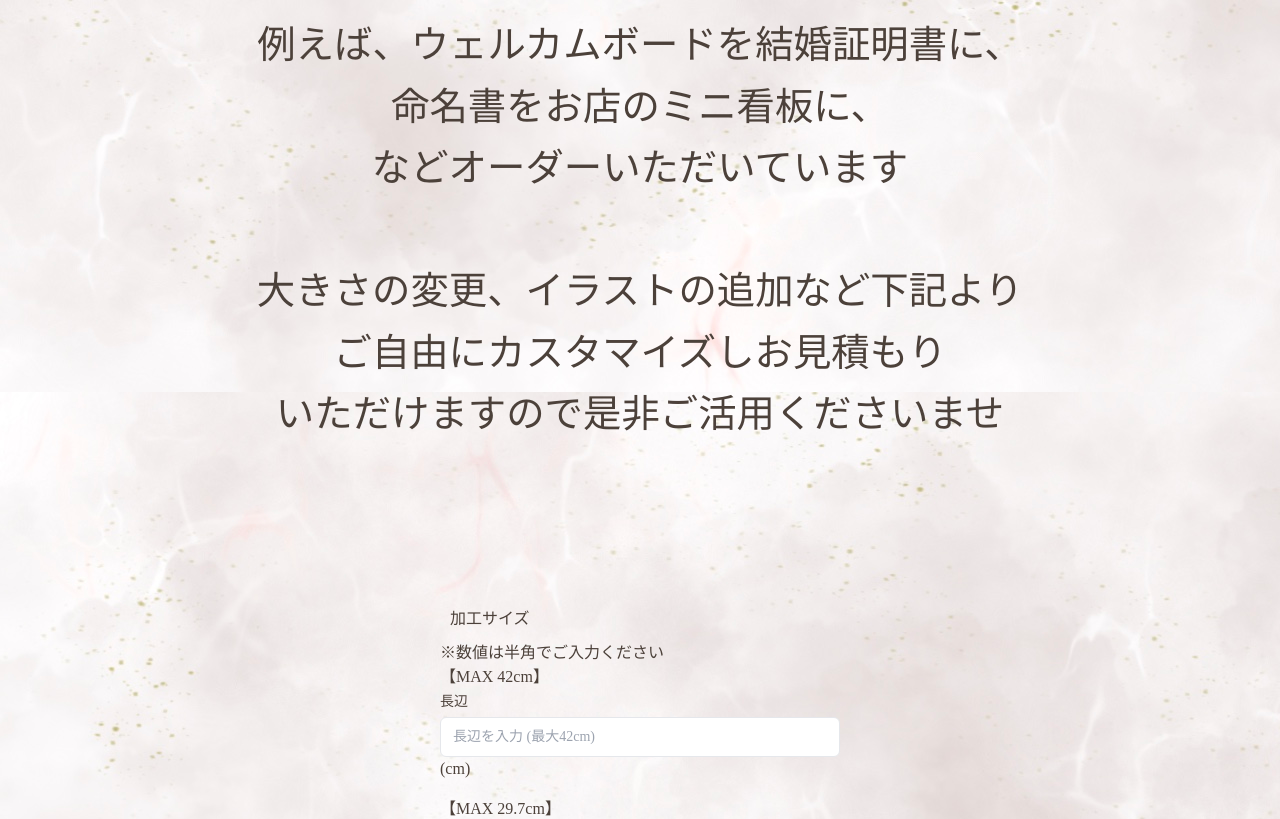
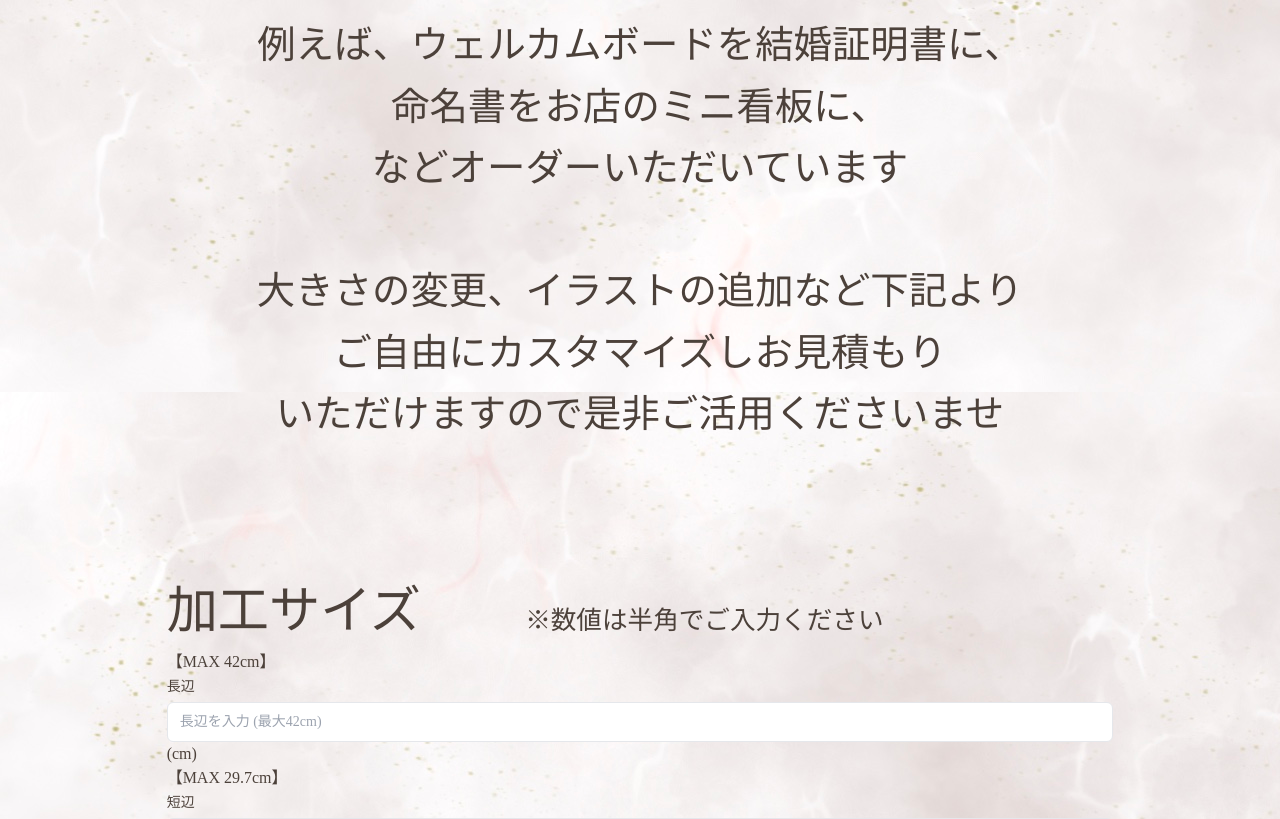
Before and after one commit to NatsumiTakezawa/feelhappy, a React (Create React App) app: page / in a window 1280 px wide. Shown: the part 1968-2787 px from the top of the page. Built offline with nearby package versions, Linux system fonts and the light colour scheme; a web font is replaced by a local one.

Commit message:
アニメーション縦線

```diff
--- a/src/components/EstimateCalculator.js
+++ b/src/components/EstimateCalculator.js
@@ -38,7 +38,7 @@ const EstimateCalculator = () => {
     const MAX_AREA = 1247.4;
     const BASE_AREA = 310.8;
     const BASE_PRICE = 5000;
-    const PRICE_INCREMENT = 1000;
+    const PRICE_INCREMENT = 500;
     const AREA_INCREMENT = 100;
 
 
@@ -211,14 +211,15 @@ const generatePDF = () => {
 
 
   return (
-    <div className="w-full max-w-md mx-auto p-6">
-      <header>
-        加工サイズ
-      </header>
-      <div>※数値は半角でご入力ください</div>
-      <div className="space-y-4">
-        <div>
-          <div>【MAX 42cm】</div>
+    <div className="estimate_section">
+      <div className="estimate_content">
+        <div className="size_section">
+        <div className="size_titlecontent">
+          <h1 className="size_title">加工サイズ</h1>
+          <p>※数値は半角でご入力ください</p>
+        </div>
+          <div className="longsize_section">
+            <p>【MAX 42cm】</p>
             <Label htmlFor="length">長辺 </Label>
             <Input
               id="length"
@@ -232,8 +233,8 @@ const generatePDF = () => {
             {errors.length &&  <p style={{ color: 'red' }}>{errors.length}</p>}
           </div>
 
-        <div>
-          <div>【MAX 29.7cm】</div>
+          <div className="shortsize_section">
+            <p>【MAX 29.7cm】</p>
             <Label htmlFor="width">短辺 </Label>
             <Input
               id="width"
@@ -248,18 +249,17 @@ const generatePDF = () => {
             {errors.general && <p style={{ color: 'red' }}>{errors.general}</p>}
           </div>
 
-      <div className="mb-2">料金体系:</div>
-      <ul className="list-disc ml-4">
-        <li>310.8cm²まで: ¥5,000（一律）</li>
-        <li>以降100cm²ごとに: ¥1,000追加</li>
-        <li>最大サイズ: 1,247.4cm²</li>
-      </ul>
+          <div className="charge_section">
+            <p>※310.8cm²までは ¥5,000（一律）</p>
+            <p>※以降100cm²ごとに ¥1,000追加</p>
+            <p>※最大加工面積1,247.4cm²</p>
+          </div>
+      </div>
 
-      <div>
-        <h1>イラスト追加</h1>
-          <p>※数値を入力する際は半角でご入力ください</p>
-          <p>※濃淡のあるデザイン不可</p>
-          <div>
+          <div className="illustration_section">
+            <h1 className="illustration_title">イラスト追加</h1>
+              <p>※数値は半角でご入力ください</p>
+              <div className="longillustration_section">
                 <Label htmlFor="illustrationLength">長辺 </Label>
                 <input
                   type="number"
@@ -271,7 +271,7 @@ const generatePDF = () => {
               </div>
               {errors.illustrationLength &&  <p style={{ color: 'red' }}>{errors.illustrationLength}</p>}
 
-          <div>
+              <div className="shortillustration_section">
                 <Label htmlFor="illustrationWidth">短辺 </Label>
                 <input
                   type="number"
@@ -285,17 +285,24 @@ const generatePDF = () => {
               {errors.illustrationgeneral && <p style={{ color: 'red' }}>{errors.illustrationgeneral}</p>}
               {errors.illustration && <p style={{ color: 'red' }}>{errors.illustration}</p>}
 
+            <div className="precautions">
               <p>※イラストが複数、もしくは広範囲に及ぶものは、
               模様の端から端までを測って数値をご入力ください</p>
+              <p>※濃淡のあるデザイン不可</p>
+              <p>※イラストの長辺・短辺の長さは加工サイズに収まるようにしてください</p>
+            </div>
 
+            <div className="precautions_example">
               <p>例１</p><p>模様が複数存在</p>
               <img src="./exm1.svg"></img>
               <p>例２</p><p>模様が広範囲に及ぶ</p>
               <img src="./exm2.svg"></img>
             </div>
 
+          </div>
 
-      <div>
+
+        <div className="font_section">
           <label>
             <input
               type="checkbox"
@@ -306,7 +313,8 @@ const generatePDF = () => {
           </label>
           <p>※1フォント毎の料金です</p>
         </div>
-      <div>
+
+        <div className='material_section'>
           <label>
             <input
               type="checkbox"
@@ -323,23 +331,24 @@ const generatePDF = () => {
             <p>シルバーアクリル</p>
         </div>
 
+        <div className='calculate_button'>
+          <button onClick={calculatePrice}>見積もりする</button>
+        </div>
 
-      <button onClick={calculatePrice}>見積もりする</button>
-
-
-        <div className="mt-6 p-4 bg-gray-50 rounded-lg">
-          <div className="text-xl mt-2">
+          <div className="total_price">
+            <div className="tprice_section">
             {price > 0 && <h3>合計金額: {price}円</h3>}
             </div>
           </div>
 
-
+          <div className='pdf_section'>
             <Button
               onClick={generatePDF}
-            className="w-full mt-4"
+              className="pdf_button"
             >
               見積書をPDF出力
             </Button>
+          </div>
 
       </div>
     </div>
--- a/src/components/MainContent.js
+++ b/src/components/MainContent.js
@@ -120,7 +120,9 @@ const MainContent = () => {
       <p>いただけますので是非ご活用くださいませ</p>
     </div>
 
-    <div className="border_section"></div>
+    <div className="border_content">
+      <div className="border_section"></div>
+    </div>
 
     <div className="estimate_section">
       <EstimateCalculator />
--- a/src/components/Start.js
+++ b/src/components/Start.js
@@ -25,11 +25,11 @@ const Start = () => {
 
     const fadeStartTimeout = setTimeout(() => {
         setIsFading(true);
-      }, 3200);
+      }, 3080);
 
       const hideTimeout = setTimeout(() => {
         setIsStartVisible(false);
-      }, 4500); // アニメーション完了後に非表示
+      }, 4400); // アニメーション完了後に非表示
 
 
     // テキストを文字ごとに分割してspanで囲む
@@ -39,7 +39,7 @@ const Start = () => {
         "<span class='letter'>$&</span>"
     );
 
-    // アニメーション設定
+    // ショップタイトルアニメーション設定
     anime.timeline({loop: false})
         .add({
         targets: '.ml12 .letter',
--- a/src/pages/LandingPage.css
+++ b/src/pages/LandingPage.css
@@ -71,7 +71,7 @@ body {
     }
 
     .start.fading {
-      animation: slideOutToRight 1s ease-in forwards;
+      animation: slideOutToRight 0.8s ease-in forwards;
     }
 
     /*背景のスライド*/
@@ -177,6 +177,11 @@ body {
   line-height: 1.6em
 }
 
+.border_content{
+  /* position : relative; */
+}
+
+
 .border_section{
   position:absolute;/*絶対位置指定*/
   left:50%;/*横位置の指定*/
@@ -190,9 +195,44 @@ body {
 .estimate_section{
   justify-content: center; /* 水平方向の中央揃え */
   align-items: center;
-  margin: 10%;
+  margin: 7%;
 }
 
+.size_section{
+  margin-top: 6%;
+  margin-bottom: 5%;
+}
+
+.size_title{
+
+}
+
+.size_titlecontent{
+  display: flex;
+  align-items: flex-end;
+
+}
+
+.size_titlecontent h1{
+  margin-right: 10%;
+  font-size: 4vw;
+ }
+
+
+.size_titlecontent p{
+ margin: 1%;
+ font-size: 2vw;
+}
+
+.size_titlecontent::before{
+  content:"";
+  position:absolute;/*絶対位置指定*/
+  left:12%;/*横位置の指定*/
+  top:155%;/*縦位置の指定*/
+  background:#4c413aff;/*線の色指定*/
+  width:75%;/*線の幅指定*/
+  height:0.1px;/*線の高さ指定*/
+  }
 
 footer {
   text-align: center;
```
Lines whose indentation alone changed are shown as unchanged.
